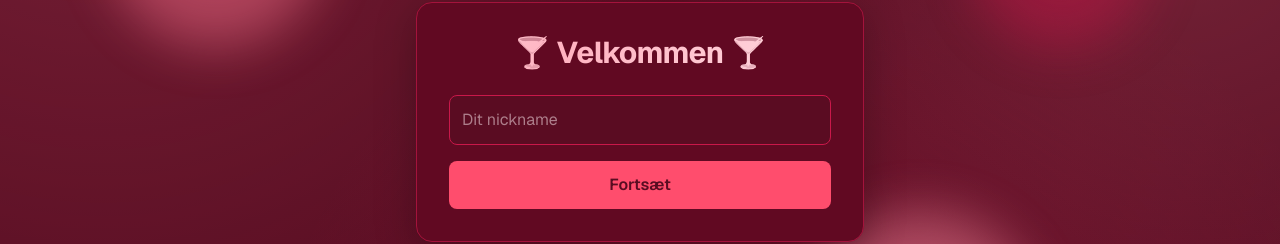
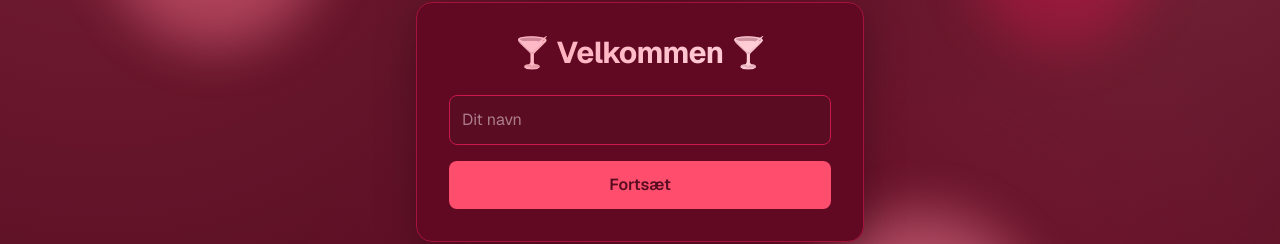
Before and after one commit to nikolajhm7/lous-birthday, a Next.js app in the folder lous-birthday-app/: page / in a window 1280 px wide. Shown: the part 278-522 px from the top of the page. Built offline with nearby package versions, Linux system fonts and the light colour scheme.

Commit message:
Update page.tsx

```diff
--- a/lous-birthday-app/src/app/page.tsx
+++ b/lous-birthday-app/src/app/page.tsx
@@ -65,7 +65,7 @@ export default function Home() {
 
         <input
           className="w-full border border-party-700 bg-party-950/80 text-party-100 rounded-lg p-3 mb-4"
-          placeholder="Dit nickname"
+          placeholder="Dit navn"
           value={nickname}
           onChange={(e) => setNickname(e.target.value)}
         />
```
